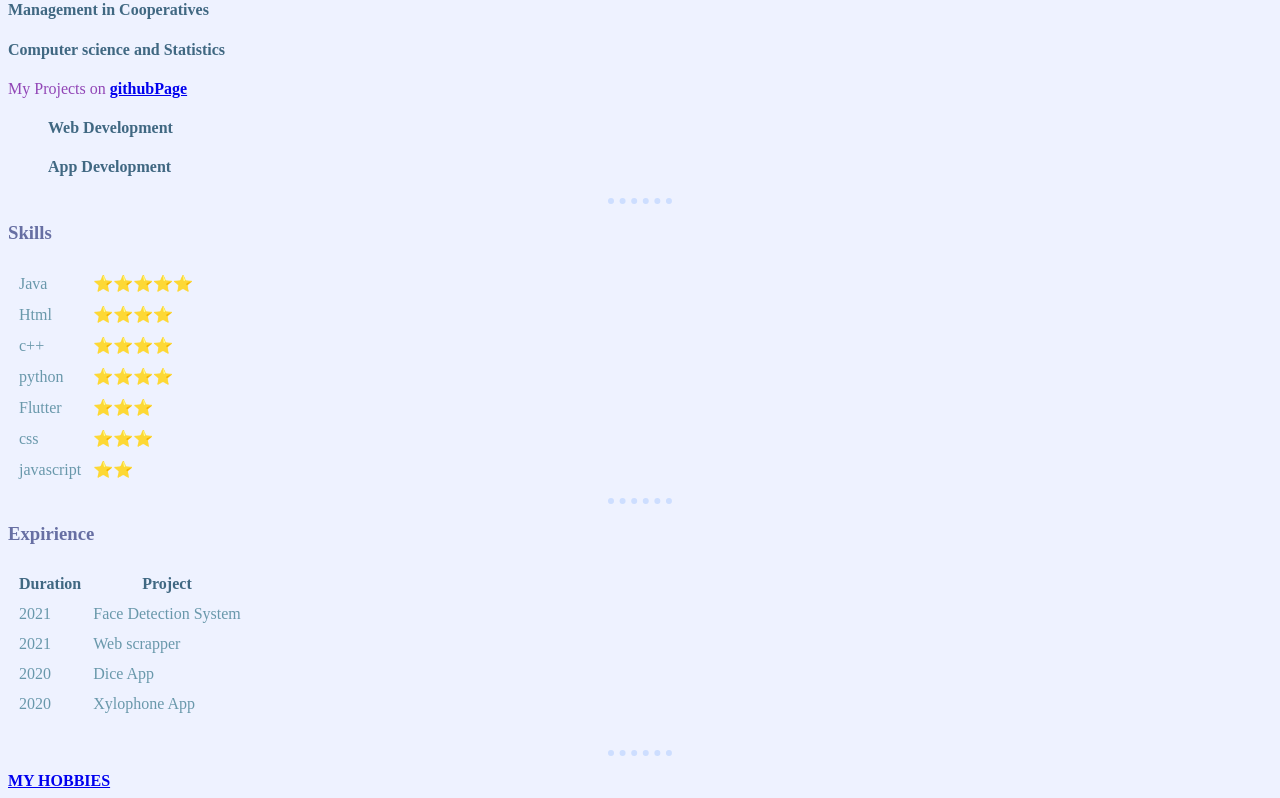
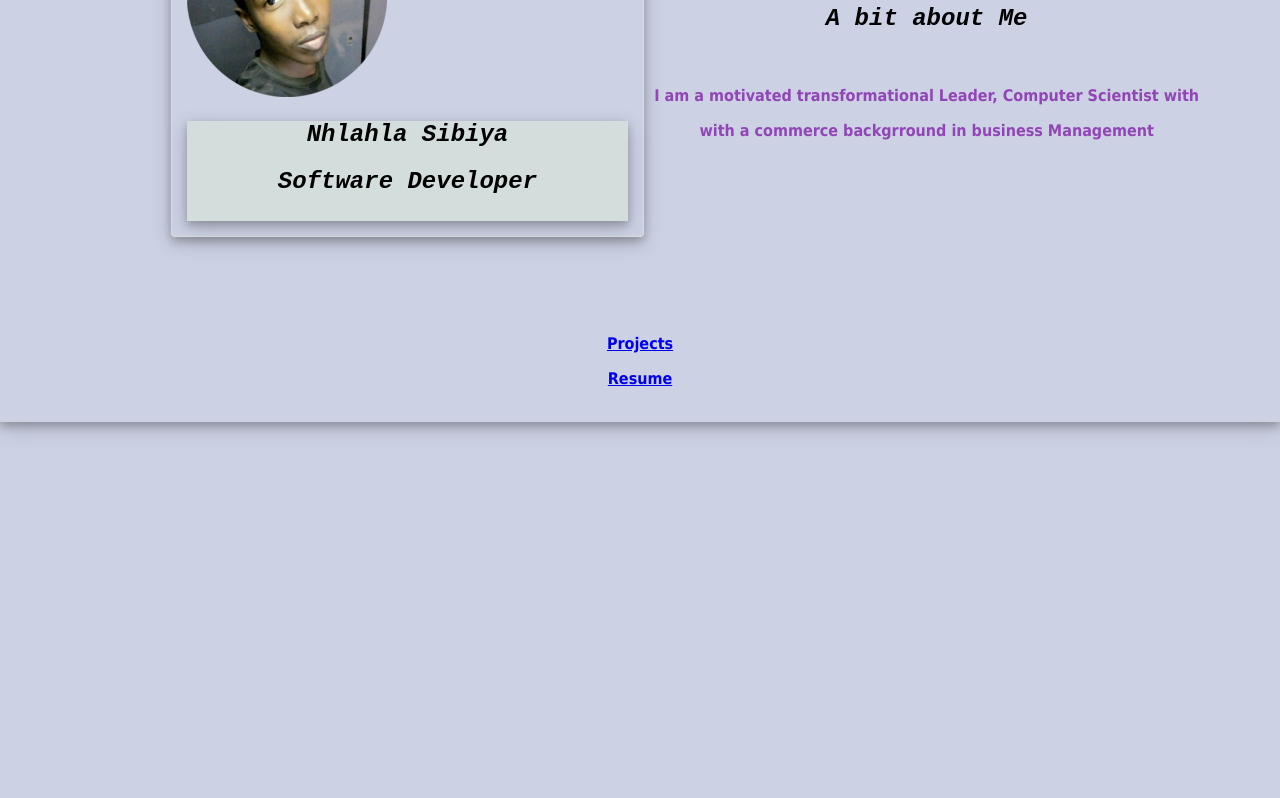
Before and after one commit to Mr-N-Sibiya/CV-website, a plain HTML site: page index.html in a window 1280 px wide. Shown: the part 420-1218 px from the top of the page. After the commit the page ends 902 px from the top, so only its background shows below. Drawn offline with Linux system fonts and the light colour scheme.

Commit message:
My Forth Commit

```diff
--- a/css/styles.css
+++ b/css/styles.css
@@ -1,37 +1,129 @@
+/* Header/Logo Title */
+.header {
+  padding: 10px;
+  text-align: center;
+  background: #D3DEDC;
+  color: white;
+  font-size: 30px;
+  height:200px;
+}
 body {
-    background-color: #EEF2FF;
+    background-color: #CCD1E4;
+    font-family: Arial;
+    margin: 0;
+    -webkit-filter: #7C99AC(100%);
+    filter: #7C99AC(100%);
+    size:100px
+    background-color: #7C99AC;
+    box-shadow: 0 4px 8px 0 rgba(0, 0, 0, 0.2), 0 6px 20px 0 rgba(0, 0, 0, 0.19);
+    margin-bottom: 60px;
 }
 
 hr {
-    background-color: #EEF2FF;
+    background-color: #CCD1E4;
     border-style: dotted none none;
-    border-color: #CDDEFF;
+    border-color: #064635;
     border-width: 5pt;
-    width: 5%;
+    width: 10%;
 }
+
+.center{
+  margin-left: auto;
+  margin-right: auto;
+
+}
+
+
 li{
   color:#9145B6;
 }
+ul {
+  display: table;
+  margin: 0 auto;
+  align-content: center;
+}
 
-p {color:#9145B6;}
+p {
+  color:#9145B6;
+  text-align: center;
+  font-family: Tahoma, sans-serif;
 
-tr {color:#6998AB;}
+}
+em{
+  color:black;
+  align-content: center;
+  align-items: center;
+  padding:60px;
+}
 
-th {
-  color:#406882;
+tr {color:#FFEFEF;
+  -webkit-filter: #1A374D(100%);
+  filter: #1A374D(100%);
+  size:100px
+
+
 }
 
 h1{
   color: #406882;
+  text-align: center;
+  font-family: 'Courier New', monospace;
+}
+h2{
+  color:#406882;
+  text-align: center;
+  font-family: 'Courier New', monospace;
 }
 h3{
   color: #676FA3;
+  text-align: center;
+
 }
 h4{
   color: #406882;
+  text-align: center;
 }
 input[type=multiple]{
   padding: 15px;
   border-radius:4px;
   height:50px;
 }
+div.GuyImage {
+  width: 80%;
+  border: 1px solid #ddd;
+  border-radius: 4px;
+  padding: 15px;
+  -webkit-filter: #FFEFEF(100%);
+  filter: #1A374D(100%);
+  size:100px
+  background-color: #CDDEFF;
+  box-shadow: 0 4px 8px 0 rgba(0, 0, 0, 0.2), 0 6px 20px 0 rgba(0, 0, 0, 0.19);
+  margin-bottom: 60px;
+  margin-top: 60px;
+  margin-left: 90px;
+  margin-right:50px;
+
+
+}/*
+div.GuyImage:hover {
+  box-shadow: 0 0 2px 1px rgba(0, 140, 186, 0.5);
+}
+*/
+div.container{
+  text-align: center;
+  /*padding: 10px 20px;*/
+  background-color: #D3DEDC;
+  height: 100px;
+
+  -webkit-filter: #grey(100%);
+  filter: #grey(100%);
+  size:100px
+  background-color: #CDDEFF;
+  box-shadow: 0 4px 8px 0 rgba(0, 0, 0, 0.2), 0 6px 20px 0 rgba(0, 0, 0, 0.19);
+  /*margin-bottom: 60px;*/
+
+}
+
+div.HomeText{
+
+}
--- a/index.html
+++ b/index.html
@@ -6,113 +6,47 @@
     <title>Nhlahla's personal website</title>
     <link rel="stylesheet" href="css/styles.css">
 
+</head>
 
-</head>
+<body >
+  <div class="header">
+  <h1>My Personal Resume</h1>
+  <p>Skills and Projects</p>
+</div>
+    <!--style stuff or css stuff-->
+    <table cellspacing=20px class="center">
+        <tr>
+            <td>
+              <div class="GuyImage">
+              <img src="Guy.png" alt="Software Developert" sytel ="width:100%" class = "center" style="center">
+              <div class="container">
+                <h2><em>Nhlahla Sibiya</em></h2>
+                <h2><em>Software Developer</em></h2>
+              </div>
+            </div>
+
+            </td>
 
 
 
-<body background-color>
-    <!--style stuff or css stuff-->
-    <table cellspacing=20px>
-        <tr>
-            <td><img src="Guy.png" alt="Manager and A sciencentist"></td>
             <td>
-                <h1><em>Nhlahla Sibiya</em></h1>
-
+              <div class="HomeText">
+                <h1>Hello</h1>
+                <h2><em>A bit about Me</em></h2><p></p>
+                <br>
                 <p><strong>I am a motivated transformational Leader, Computer Scientist with</strong></p>
                 <p><strong>with a commerce backgrround in business Management</strong></p>
+                <br>
+                <br>
+
+              </div>
+
             </td>
         </tr>
 
     </table>
-    <hr>
+    <p><a href="projects.html"><strong>Projects</strong></a></p> <p><a href="Resume.html"><strong>Resume</strong></a></p>
     <br>
-    <h3><strong>Education</strong></h3>
-    <hr>
-    <h3><strong>Courses</strong></h3>
-    <h4>Management in Cooperatives</h4>
-    <h4>Computer science and Statistics</h4>
-
-    <p >My Projects on <a href="https://github.com/Mr-N-Sibiya"> <strong>githubPage</strong></a></p>
-
-    <ul>
-        <h4>Web Development</h4>
-        <h4>App Development</h4>
-    </ul>
-    <hr>
-
-    <h3>Skills</h3>
-        <tr>
-            <td>
-                <table cellspacing=10px>
-
-                    <tr>
-                        <td>Java</td>
-                        <td>⭐⭐⭐⭐⭐</td>
-                    </tr>
-                    <tr>
-                        <td>Html</td>
-                        <td>⭐⭐⭐⭐</td>
-                    </tr>
-                    <tr>
-                        <td>c++</td>
-                        <td>⭐⭐⭐⭐</td>
-                    </tr>
-                    <tr>
-                        <td>python</td>
-                        <td>⭐⭐⭐⭐</td>
-                    </tr>
-                    <tr>
-                        <td>Flutter</td>
-                        <td>⭐⭐⭐</td>
-                    </tr>
-                    <tr>
-                        <td>css</td>
-                        <td>⭐⭐⭐</td>
-                    </tr>
-                    <tr>
-                        <td>javascript</td>
-                        <td>⭐⭐</td>
-                    </tr>
-
-
-                </table>
-
-
-                <hr>
-                <h3>Expirience</h3>
-                <table cellspacing = "10">
-                    <thead>
-                        <th> Duration</th>
-                        <th>Project</th>
-                    </thead>
-                    <tbody>
-                        <tr>
-                            <td>2021</td>
-                            <td> Face Detection System</td>
-                        </tr>
-                        <tr>
-                            <td>2021</td>
-                            <td>Web scrapper</td>
-                        </tr>
-                        <tr>
-                            <td>2020</td>
-                            <td>Dice App</td>
-                        </tr>
-                        <tr>
-                            <td>2020</td>
-                            <td>Xylophone App</td>
-                        </tr>
-                    </tbody>
-
-                </table>
-
-                <br>
-                <hr>
-                <p><a href="Hobbies.html"><strong>MY HOBBIES</strong></a></p>
-                <hr>
-                <p><a href="Contacts-Me.html"><strong>CONTACT ME</strong></a></p>
-                <br>
 
 </body>
 
```
Also changed, not shown: Contacts-Me.html (deleted, +0 -36 lines), Hobbies.html (deleted, +0 -24 lines), Resume.html (added, +81 -0 lines), projects.html (added, +41 -0 lines), 1 other file.
